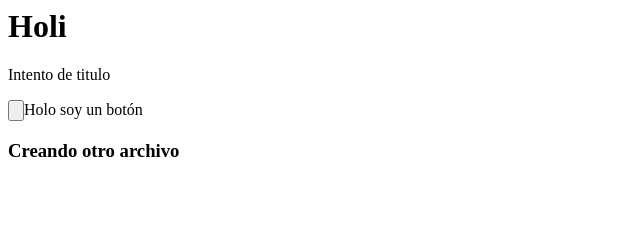
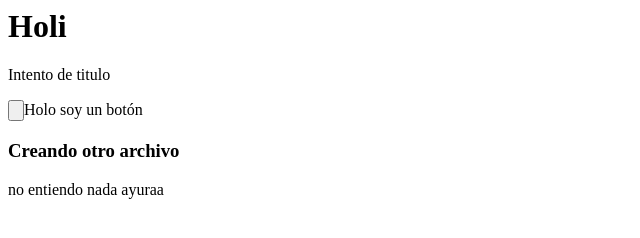
Before and after one commit to FabianBravoA/TallerGItSCL011, a plain HTML site: page index.html in a window 1280 px wide. Shown: the whole page, without its empty margins (0-640 px from the left). Drawn offline with Linux system fonts and the light colour scheme.

Commit message:
pidiendo ayuda

```diff
--- a/index.html
+++ b/index.html
@@ -6,5 +6,6 @@
 		<p>Intento de titulo</p>
 		<input type="button">Holo soy un botón</input>
 		<h3>Creando otro archivo</h3>
+		<p>no entiendo nada ayuraa </p>
 	</body>
 </html>
```
